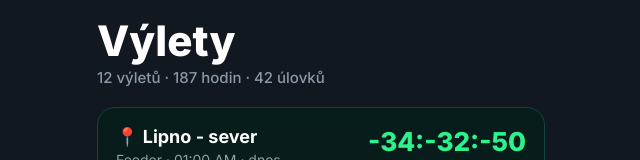
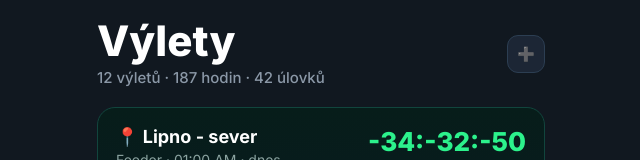
Before and after one commit to Moravec291678/chytnu.cz, a React (Vite) app: page /trips in a window 1280 px wide. Shown: the top 160 px of the page, without its empty margins (319-959 px from the left). Built offline with nearby package versions, Linux system fonts and the light colour scheme.

Commit message:
Improve trips page header and layout structure, header add button

```diff
--- a/src/pages/TripsPage.css
+++ b/src/pages/TripsPage.css
@@ -15,6 +15,12 @@
   color: white;
 }
 
+.trips-header-top {
+  display: flex;
+  justify-content: space-between;
+  align-items: center;
+}
+
 .trips-subtitle {
   margin-top: 6px;
 
@@ -22,6 +28,10 @@
   font-weight: 500;
 
   color: #8b98a7;
+}
+
+.trips-add-btn {
+  font-size: 14px;
 }
 
 .trips-section {
--- a/src/pages/TripsPage.jsx
+++ b/src/pages/TripsPage.jsx
@@ -10,9 +10,17 @@ function TripsPage() {
     <Layout>
       <div className="trips-page">
         <header className="trips-header">
-          <h1>Výlety</h1>
+          <div className="trips-header-top">
+            <div className="trips-header-top-wrapper">
+              <h1>Výlety</h1>
 
-          <p className="trips-subtitle">12 výletů · 187 hodin · 42 úlovků</p>
+              <p className="trips-subtitle">
+                12 výletů · 187 hodin · 42 úlovků
+              </p>
+            </div>
+            <button className="trips-add-btn header-btn">➕</button>
+          </div>
+          <div className="trips-header-bottom">{/* filters*/}</div>
         </header>
 
         <ActiveTripCard activeTrip={ACTIVE_TRIP} />
```
